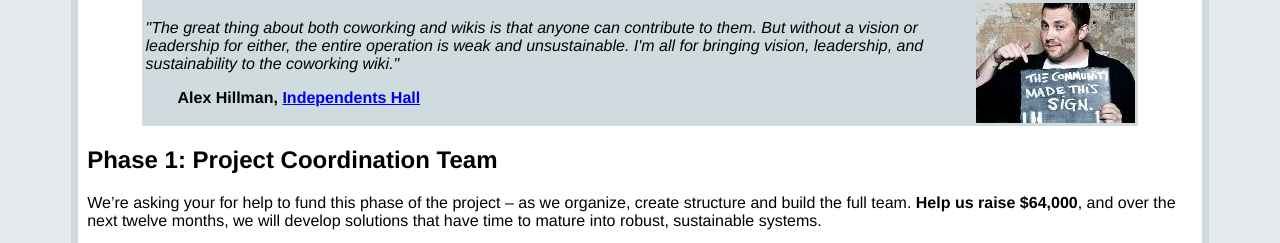
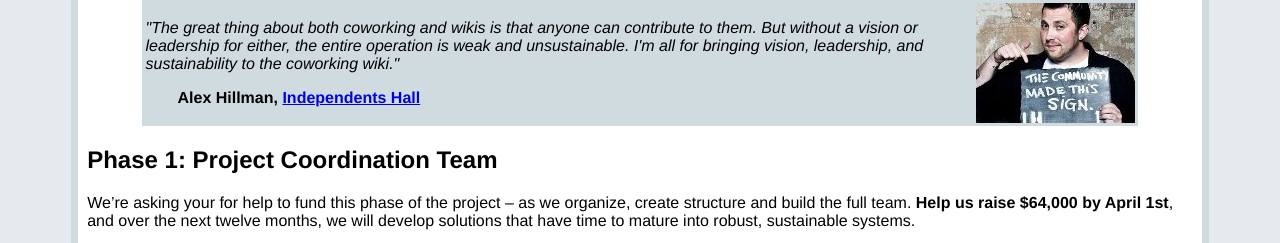
Before and after one commit to jsayles/opencoworking, a plain HTML site: page coworkingwiki/plan.html in a window 1280 px wide. Shown: the part 522-765 px from the top of the page. Drawn offline with Linux system fonts and the light colour scheme.

```diff
--- a/coworkingwiki/plan.html
+++ b/coworkingwiki/plan.html
@@ -66,7 +66,7 @@
 
 			<h2>Phase 1: Project Coordination Team</h2>
 			<p>We’re asking your for help to fund this phase of the project –
-				as we organize, create structure and build the full team. <strong>Help us raise $64,000</strong>,
+				as we organize, create structure and build the full team. <strong>Help us raise $64,000 by April 1st</strong>,
 				and over the next twelve months, we will develop solutions that
 				have time to mature into robust, sustainable systems. </p>
 			<img src="img/phase1.jpg" width="500px" />
```
Also changed, not shown: coworkingwiki/img/chelsea.png.
